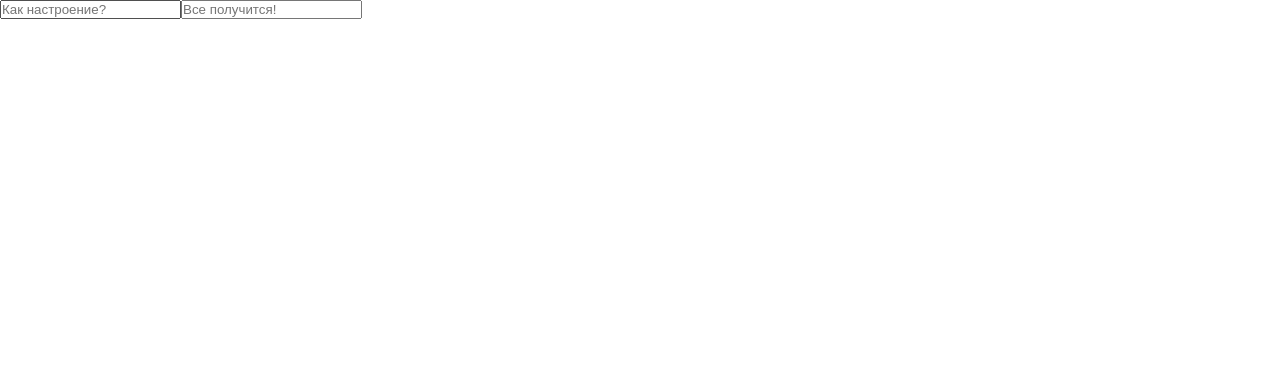
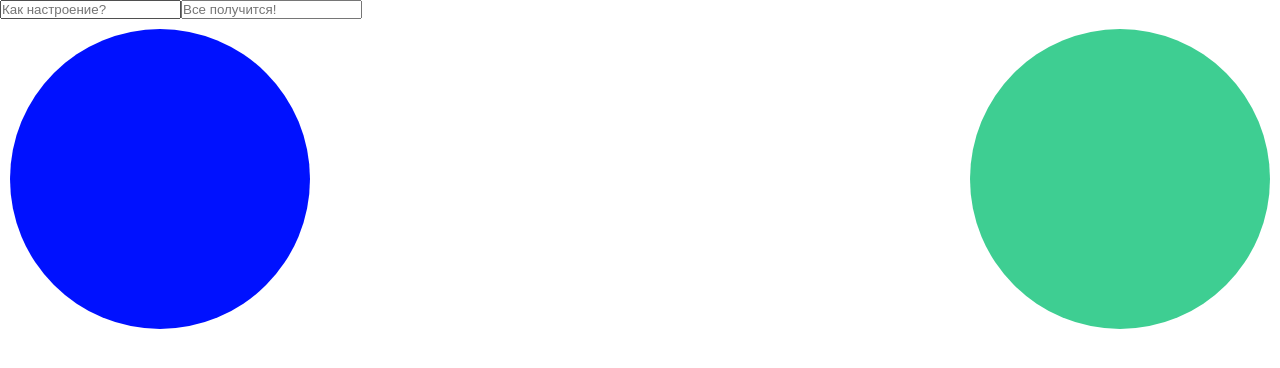
Before and after one commit to Vadim-Matsul/test-hooks, a React (Create React App) app: page / in a window 1280 px wide. Shown: the top 368 px of the page. Built offline with nearby package versions, Linux system fonts and the light colour scheme.

Commit message:
tested the useHover hook

```diff
--- a/src/App.js
+++ b/src/App.js
@@ -1,5 +1,6 @@
 import React, { useState } from 'react';
 import './App.css';
+import Hover from './components/Hover';
 import Input from './components/Input';
 
 
@@ -11,6 +12,7 @@ function App() {
   return (
     <div className={"App"}>
       <Input />
+      <Hover />
     </div>
   )
 }
--- /dev/null
+++ b/src/components/Hover.jsx
@@ -0,0 +1,32 @@
+import React, { useRef } from "react";
+import { useHover } from "../hooks/useHover";
+
+const Hover = () => {
+
+ const  FirstHoverBlock = useRef ()
+ const SecondHoverBlock = useRef ()
+ const  booleanFirstHoverBlock = useHover ( FirstHoverBlock  )
+ const booleanSecondHoverBlock = useHover ( SecondHoverBlock )
+
+
+
+ return (
+        <div className={"HoverBlocks"}>
+          <div
+            className = { booleanFirstHoverBlock
+                            ?'HoverBlockRed'
+                            :'HoverBlockBlue'    }
+            ref = { FirstHoverBlock }
+            ></div>
+          <div
+            className = { booleanSecondHoverBlock
+                            ?'HoverBlockBlack'
+                            :'HoverBlockGreen'   }
+            ref = { SecondHoverBlock }
+            ></div>
+        </div>
+    )
+}
+
+
+export default Hover;
--- /dev/null
+++ b/src/hooks/useHover.jsx
@@ -0,0 +1,26 @@
+import { useEffect, useState } from "react"
+
+
+export const useHover = (ref) => {
+
+  const [booleanHover, setBooleanHover] = useState ( false )
+
+  const  on = () => { setBooleanHover( true  ) }
+  const off = () => { setBooleanHover( false ) }
+
+
+  useEffect (() => {
+   const hoverBlock = ref.current
+   hoverBlock.addEventListener ('mouseenter',  on )
+   hoverBlock.addEventListener ('mousemove' ,  on )
+   hoverBlock.addEventListener ('mouseleave', off )
+
+        return function removeListeners () {
+            hoverBlock.removeEventListener ('mouseenter',  on )
+            hoverBlock.removeEventListener ('mousemove' ,  on )
+            hoverBlock.removeEventListener ('mouseleave', off )
+        }
+  },[])
+
+ return booleanHover;
+}
```
